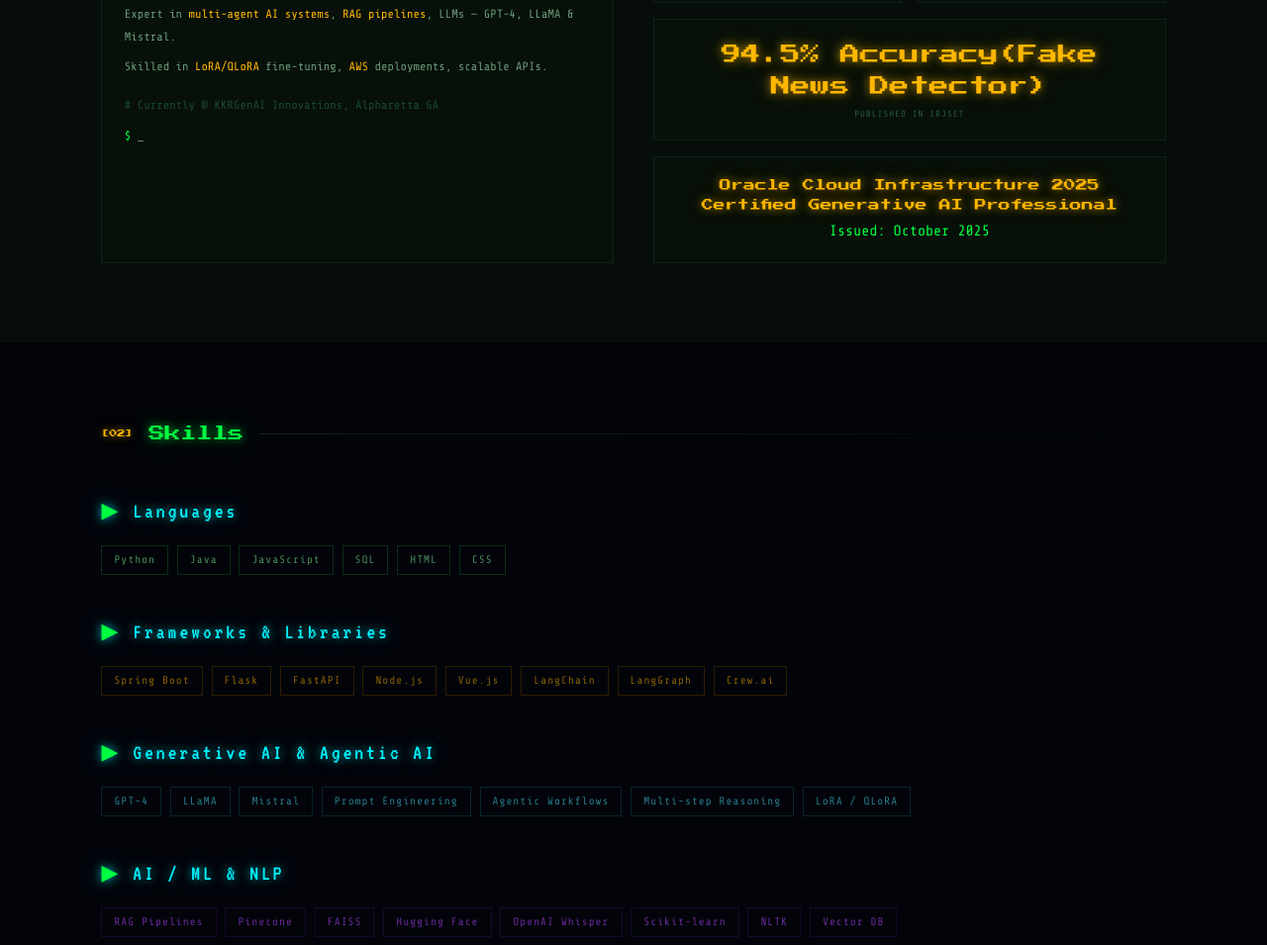
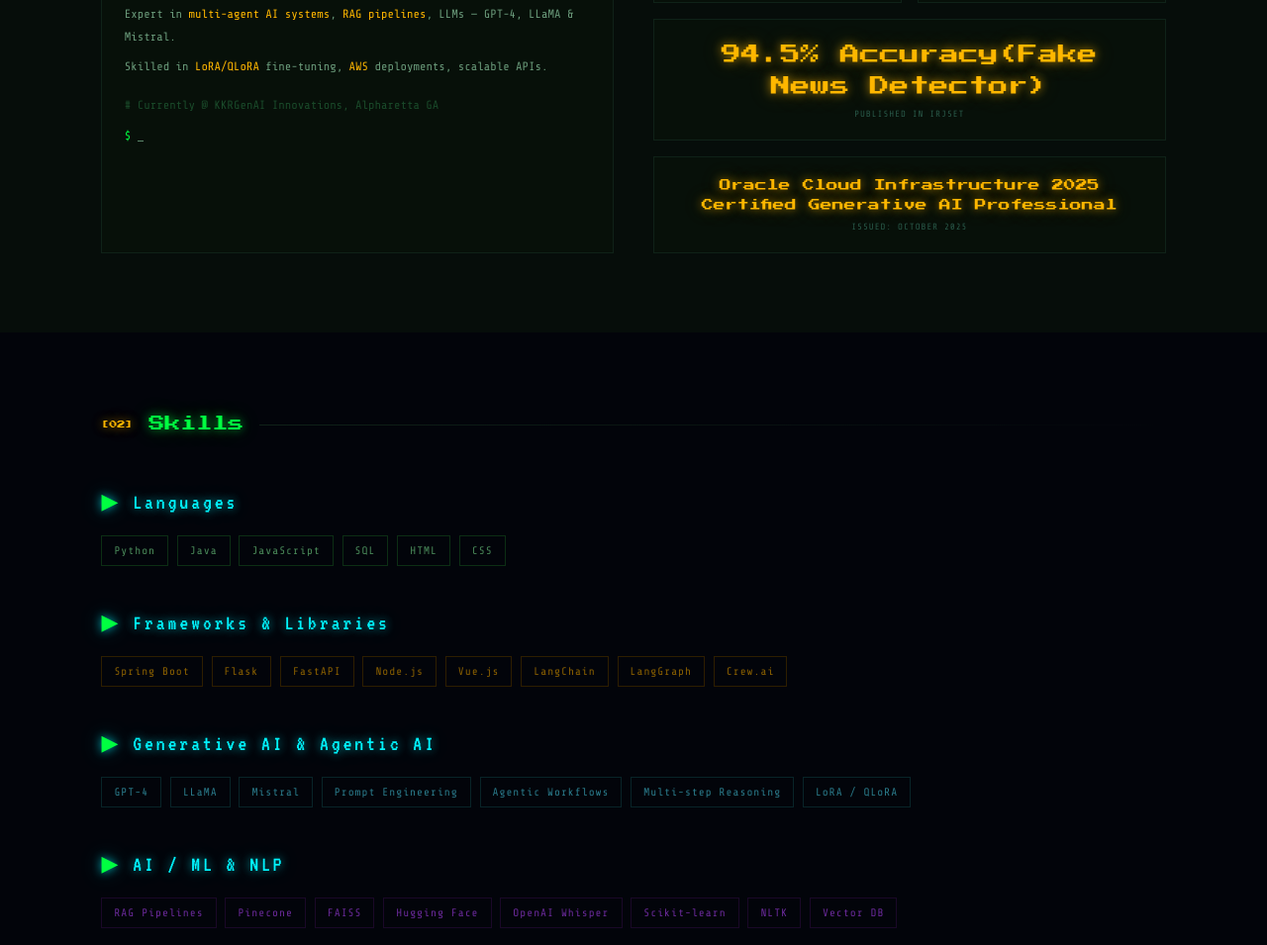
Before and after one commit to sumanthreddy8910/Sumanth_Portfolio_Retro-Style, a plain HTML site: page index.html in a window 1280 px wide. Shown: the part 1174-2129 px from the top of the page at 99% size. Drawn offline with nearby package versions, Linux system fonts and the light colour scheme.

Commit message:
Update index.html

```diff
--- a/index.html
+++ b/index.html
@@ -715,7 +715,7 @@ body.theme-solar{
       <div class="sc"><span class="sn">3.71</span><span class="sl">MS GPA</span></div>
       <div class="sc"><span class="sn">9.45</span><span class="sl">B.Tech CGPA</span></div>
       <div class="sc" style="grid-column:1/-1"><span class="sn">94.5% Accuracy(Fake News Detector)</span><span class="sl">Published in IRJSET</span></div>
-      <div class="sc" style="grid-column:1/-1"><span class="sn" style="font-size:12px">Oracle Cloud Infrastructure 2025 Certified Generative AI Professional</span><span class="sl"></span>Issued: October 2025</div>
+      <div class="sc" style="grid-column:1/-1"><span class="sn" style="font-size:12px">Oracle Cloud Infrastructure 2025 Certified Generative AI Professional</span><span class="sl">Issued: October 2025</span></div>
     </div>
   </div>
 </section>
```
